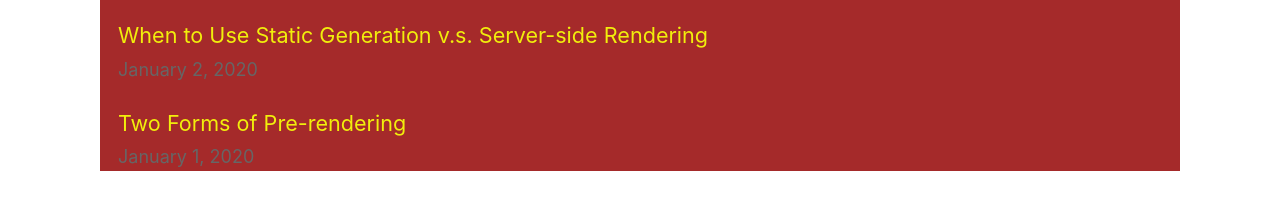
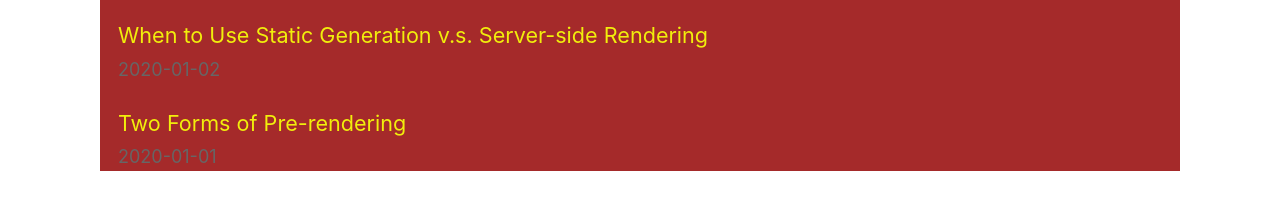
Before and after one commit to tnobile/my-next-blog, a Next.js app: page / in a window 1280 px wide. Shown: the part 473-682 px from the top of the page. Built offline with nearby package versions, Linux system fonts and the light colour scheme.

Commit message:
fix with hard coded dates

```diff
--- a/pages/components/date.js
+++ b/pages/components/date.js
@@ -1,6 +1,9 @@
 import { parseISO, format } from 'date-fns'
 
 export default function Date({ dateString }) {
+    if(!dateString)return "20220202";
+    console.log("parsing date:", dateString);
   const date = parseISO(dateString)
-  return <time dateTime={dateString}>{format(date, 'LLLL d, yyyy')}</time>
+  //return <time dateTime={dateString}>{format(date, 'LLLL d, yyyy')}</time>
+  return dateString;
 }
--- a/pages/posts/[id].js
+++ b/pages/posts/[id].js
@@ -16,6 +16,7 @@ export async function getStaticProps({ params }) {
 
 export async function getStaticPaths() {
     const paths = getAllPostIds()
+    console.log("static paths:", paths);
     return {
         paths,
         fallback: false
```
